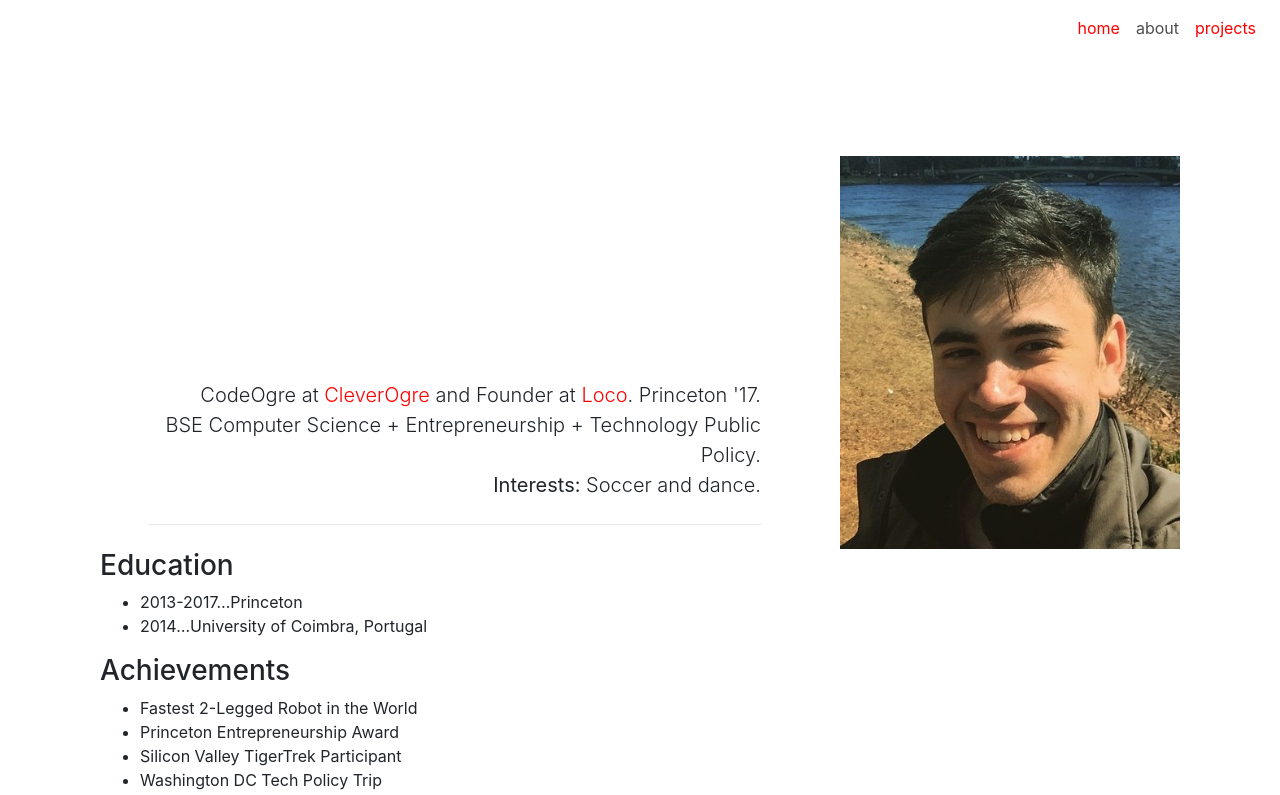
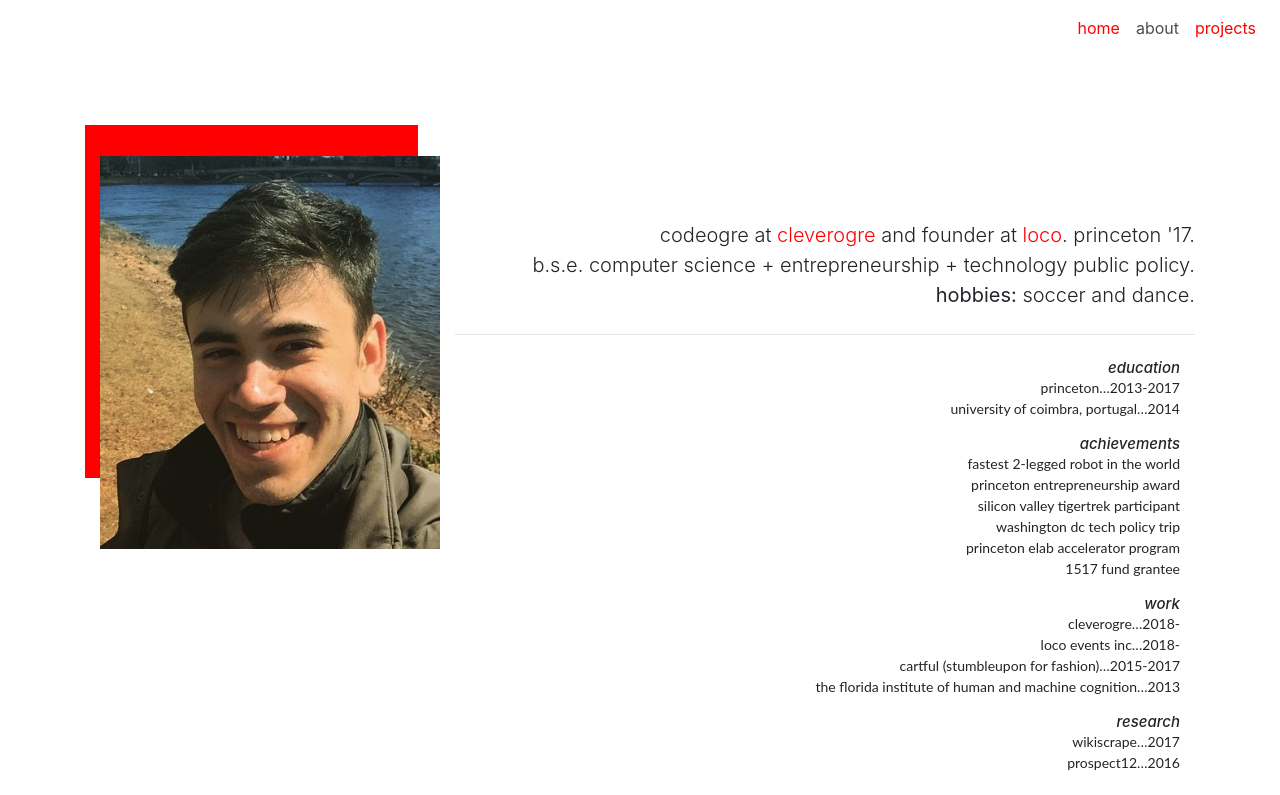
Before and after one commit to adias9/siteandreas, a React (Create React App) app: page /about in a window 1280 px wide. Shown: the top 795 px of the page. Built offline with nearby package versions, Linux system fonts and the light colour scheme.

Commit message:
almost done with the about page

```diff
--- a/src/components/About.js
+++ b/src/components/About.js
@@ -17,17 +17,16 @@ const InfoSection = props => {
 
 const About = () => (
     <div className="about container">
-        <div className="text-container col-lg-8 align-bottom">
-            <p className="lead"> CodeOgre at <a href="https://cleverogre.com/" rel="noopener noreferrer" target="_blank">CleverOgre</a> and Founder at <a href="https://www.go-loco.com/" rel="noopener noreferrer" target="_blank">Loco</a>. Princeton '17. <br />
-            BSE Computer Science + Entrepreneurship + Technology Public Policy.<br />
-            <b>Interests:</b> Soccer and dance.</p>
-            <hr className="my-4" />
-        </div>
-        <div className="img-container col-lg-4">
+        <div className="img-container col-lg-4 align-top">
             <img className="img-fluid" alt="andreas-headshot" src={headshot} />
         </div>
+        <div className="text-container col-lg-8">
+            <p className="lead"> CodeOgre at <a href="https://cleverogre.com/" rel="noopener noreferrer" target="_blank">CleverOgre</a> and Founder at <a href="https://www.go-loco.com/" rel="noopener noreferrer" target="_blank">Loco</a>. Princeton '17. <br />
+            B.S.E. Computer Science + Entrepreneurship + Technology Public Policy.<br />
+            <b>hobbies:</b> soccer and dance.</p>
+            <hr className="my-4" />
             <div className="additional-container col-lg-12">
-            <InfoSection title="Education" values={['2013-2017…Princeton', '2014…University of Coimbra, Portugal']} />
+                    <InfoSection title="Education" values={['Princeton…2013-2017', 'University of Coimbra, Portugal…2014']} />
                     <InfoSection title="Achievements" values={[
                         'Fastest 2-Legged Robot in the World',
                         'Princeton Entrepreneurship Award',
@@ -36,13 +35,14 @@ const About = () => (
                         'Princeton eLab Accelerator Program',
                         '1517 Fund Grantee']} />
                     <InfoSection title="Work" values={[
-                '2018…CleverOgre',
-                '2018…Loco',
-                '2015-2017…Cartful (Stumbleupon for Fashion)',
-                '2013…The Florida Institute of Human and Machine Cognition']} />
+                        'CleverOgre…2018-',
+                        'Loco Events Inc…2018-',
+                        'Cartful (Stumbleupon for Fashion)…2015-2017',
+                        'The Florida Institute of Human and Machine Cognition…2013']} />
                     <InfoSection title="Research" values={[
-                '2017…Wikiscrape',
-                '2016…Prospect12']} />
+                        'Wikiscrape…2017',
+                        'Prospect12…2016']} />
+            </div>
         </div>
     </div>
 )
--- a/src/css/about.scss
+++ b/src/css/about.scss
@@ -1,7 +1,7 @@
 div.about {
-    // background-color: #EEDADA;
     margin-top: 100px;
     text-align: right;
+    text-transform: lowercase;
 
     a {
         color: red;
@@ -9,15 +9,38 @@ div.about {
 
     div.text-container {
         display: inline-block;
-        padding: 0 4rem;
+        padding: 4rem 0;
     }
 
     div.img-container {
         display: inline-block;
-        // padding-right: 4em;
+
+        &:before {
+            content: '';
+            height: 90%;
+            width: 90%;
+            background-color: red;
+            position: absolute;
+            left: 0;
+            top: -8%;
+            z-index: -1;
+        }
     }
 
     div.additional-container {
-        text-align: left;
+
+        h3 {
+            // font-family: ;
+            font-size: 15px;
+            font-style: italic;
+            margin: 0;
+        }
+
+        ul {
+            font-family: Lato;
+            font-size: 14px;
+            list-style-type: none;
+            padding: 0;
+        }
     }
 }
```
Lines whose indentation alone changed are shown as unchanged.
